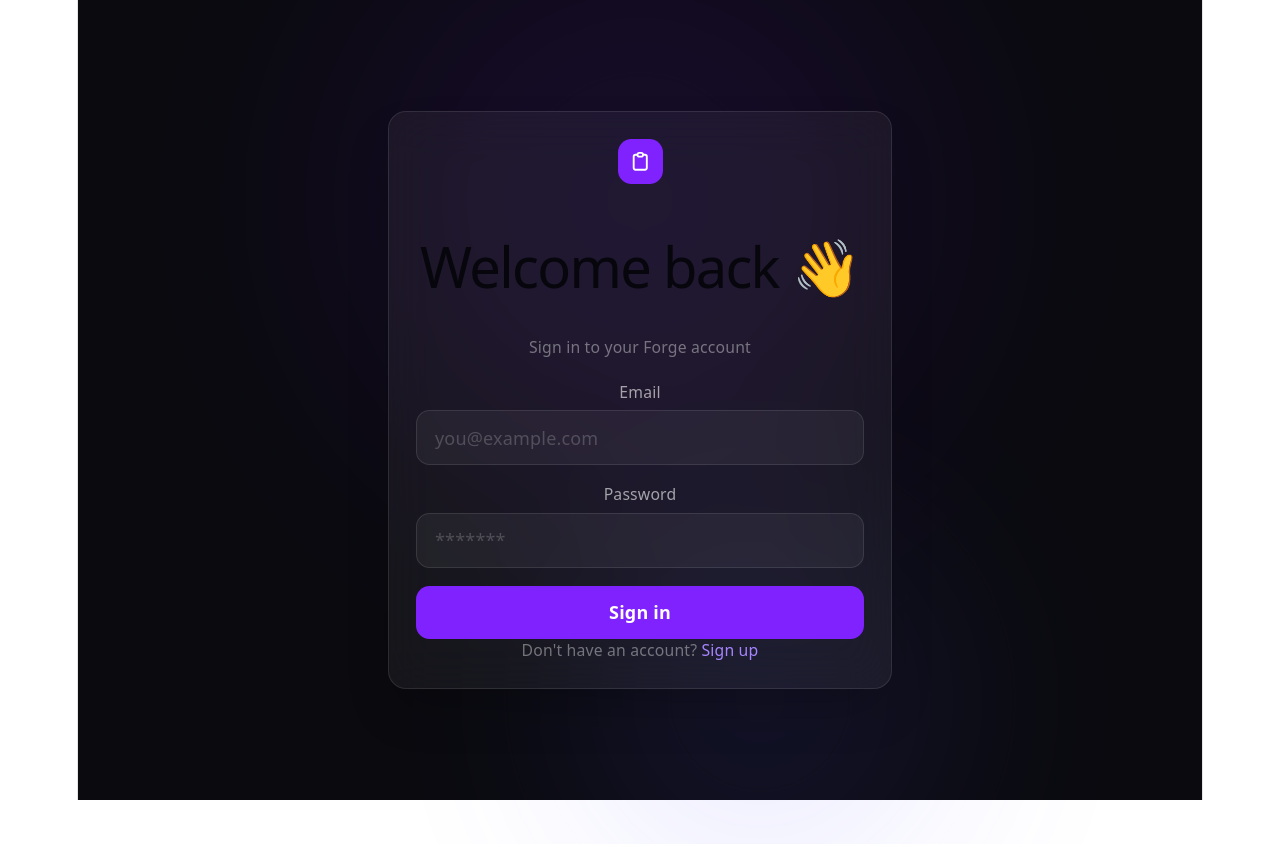
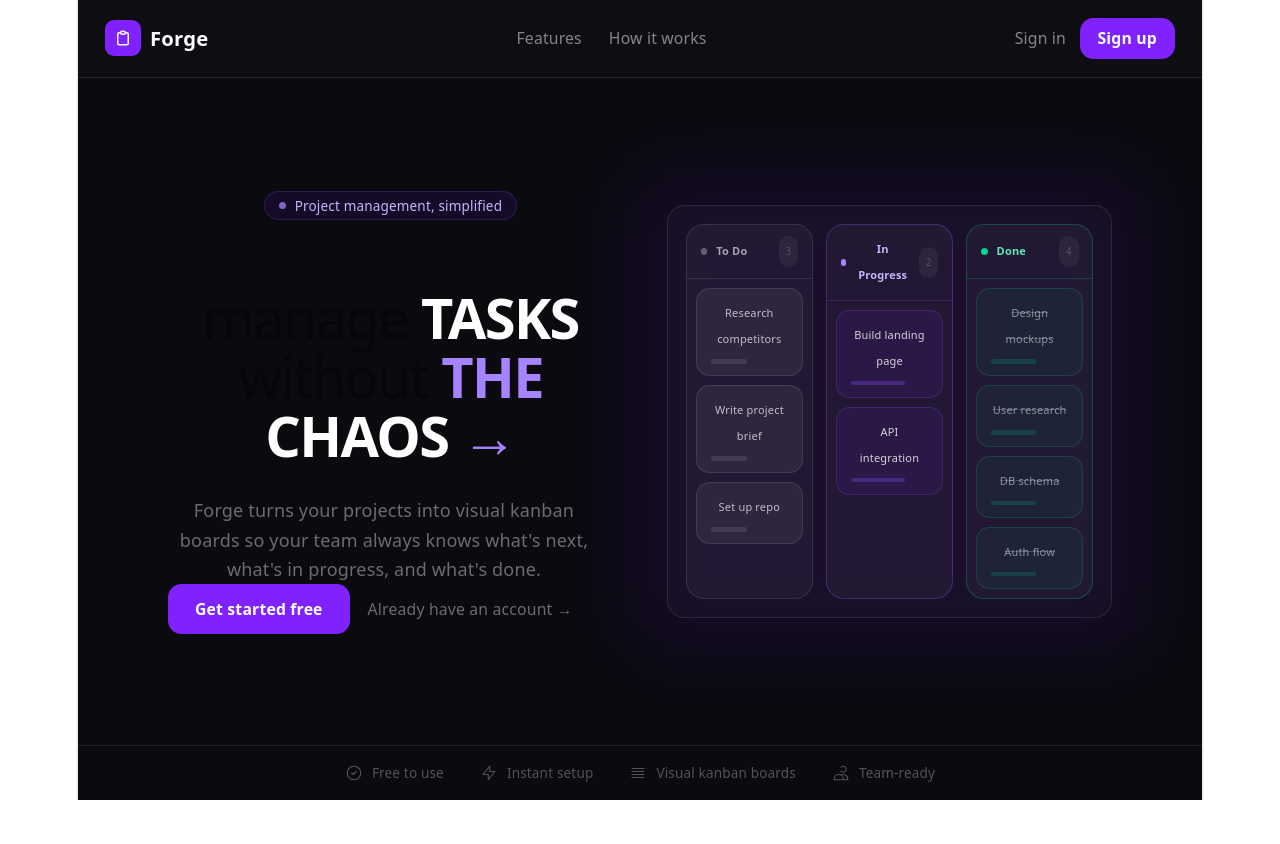
Before and after one commit to Quasheana226/pro-tasker-capstone, a React (Vite) app in the folder frontend/: page / in a window 1280 px wide. Before the commit this address led to /login. Shown: the top 844 px of the page. After the commit the page ends 800 px from the top, so only its background shows below. Built offline with nearby package versions, Linux system fonts and the light colour scheme; no server answers.

Commit message:
add hero landing page for unauthenticated users

```diff
--- a/frontend/src/App.tsx
+++ b/frontend/src/App.tsx
@@ -4,6 +4,7 @@
 import RegisterPage from './pages/RegisterPage';
 import Dashboard from './pages/DashboardPage';
 import ProjectPage from './pages/ProjectPage';
+import LandingPage from './pages/LandingPage';
 import { JSX } from 'react';
 
 
@@ -14,10 +15,11 @@
 };
 
 function App() {
+  const { user } = useAuth();
   return (
     <BrowserRouter>
       <Routes>
-        <Route path="/" element={<Navigate to="/dashboard" />} />
+        <Route path="/" element={user ? <Navigate to="/dashboard" /> : <LandingPage />} />
         <Route path="/login" element={<LoginPage />} />
         <Route path="/register" element={<RegisterPage />} />
         <Route
--- /dev/null
+++ b/frontend/src/pages/LandingPage.tsx
@@ -0,0 +1,177 @@
+import { useNavigate } from "react-router-dom";
+
+const KanbanPreview = () => (
+    <div className="flex gap-3 w-full max-w-md select-none">
+        {/* To Do */}
+        <div className="flex-1 bg-white/[0.04] border border-white/10 rounded-2xl overflow-hidden">
+            <div className="flex items-center gap-2 px-3 py-2.5 border-b border-white/10">
+                <span className="w-1.5 h-1.5 rounded-full bg-white/30" />
+                <span className="text-[11px] font-semibold text-white/60">To Do</span>
+                <span className="ml-auto text-[10px] text-white/20 bg-white/5 rounded-full px-1.5 py-0.5">3</span>
+            </div>
+            <div className="p-2 space-y-2">
+                {["Research competitors", "Write project brief", "Set up repo"].map(t => (
+                    <div key={t} className="bg-white/[0.06] border border-white/10 rounded-xl px-3 py-2.5">
+                        <p className="text-[11px] text-white/70 font-medium">{t}</p>
+                        <div className="mt-1.5 w-8 h-1 rounded-full bg-white/10" />
+                    </div>
+                ))}
+            </div>
+        </div>
+
+        {/* In Progress */}
+        <div className="flex-1 bg-white/[0.04] border border-violet-500/30 rounded-2xl overflow-hidden">
+            <div className="flex items-center gap-2 px-3 py-2.5 border-b border-violet-500/20">
+                <span className="w-1.5 h-1.5 rounded-full bg-violet-400" />
+                <span className="text-[11px] font-semibold text-violet-300">In Progress</span>
+                <span className="ml-auto text-[10px] text-white/20 bg-white/5 rounded-full px-1.5 py-0.5">2</span>
+            </div>
+            <div className="p-2 space-y-2">
+                {["Build landing page", "API integration"].map(t => (
+                    <div key={t} className="bg-violet-600/10 border border-violet-500/20 rounded-xl px-3 py-2.5">
+                        <p className="text-[11px] text-white/80 font-medium">{t}</p>
+                        <div className="mt-1.5 w-12 h-1 rounded-full bg-violet-500/30" />
+                    </div>
+                ))}
+            </div>
+        </div>
+
+        {/* Done */}
+        <div className="flex-1 bg-white/[0.04] border border-emerald-500/30 rounded-2xl overflow-hidden">
+            <div className="flex items-center gap-2 px-3 py-2.5 border-b border-emerald-500/20">
+                <span className="w-1.5 h-1.5 rounded-full bg-emerald-400" />
+                <span className="text-[11px] font-semibold text-emerald-300">Done</span>
+                <span className="ml-auto text-[10px] text-white/20 bg-white/5 rounded-full px-1.5 py-0.5">4</span>
+            </div>
+            <div className="p-2 space-y-2">
+                {["Design mockups", "User research", "DB schema", "Auth flow"].map(t => (
+                    <div key={t} className="bg-emerald-500/[0.07] border border-emerald-500/20 rounded-xl px-3 py-2.5">
+                        <p className="text-[11px] text-white/50 font-medium line-through decoration-white/20">{t}</p>
+                        <div className="mt-1.5 w-10 h-1 rounded-full bg-emerald-500/20" />
+                    </div>
+                ))}
+            </div>
+        </div>
+    </div>
+);
+
+const LandingPage = () => {
+    const navigate = useNavigate();
+
+    return (
+        <div className="min-h-screen bg-[#0a0a0f] text-white flex flex-col overflow-hidden">
+
+            {/* Nav */}
+            <nav className="sticky top-0 z-50 border-b border-white/10 px-6 py-4 flex items-center justify-between bg-[#0f0f13]/90 backdrop-blur-md">
+                <div className="flex items-center gap-2">
+                    <div className="w-8 h-8 rounded-lg bg-violet-600 flex items-center justify-center">
+                        <svg className="w-4 h-4 text-white" fill="none" stroke="currentColor" viewBox="0 0 24 24">
+                            <path strokeLinecap="round" strokeLinejoin="round" strokeWidth={2}
+                                d="M9 5H7a2 2 0 00-2 2v12a2 2 0 002 2h10a2 2 0 002-2V7a2 2 0 00-2-2h-2M9 5a2 2 0 002 2h2a2 2 0 002-2M9 5a2 2 0 012-2h2a2 2 0 012 2" />
+                        </svg>
+                    </div>
+                    <span className="font-bold text-lg">Forge</span>
+                </div>
+
+                <div className="flex items-center gap-6 text-sm text-white/50">
+                    <span className="hidden sm:block hover:text-white transition cursor-default">Features</span>
+                    <span className="hidden sm:block hover:text-white transition cursor-default">How it works</span>
+                </div>
+
+                <div className="flex items-center gap-3">
+                    <button
+                        onClick={() => navigate("/login")}
+                        className="text-sm text-white/50 hover:text-white transition"
+                    >
+                        Sign in
+                    </button>
+                    <button
+                        onClick={() => navigate("/register")}
+                        className="bg-violet-600 hover:bg-violet-500 text-white text-sm font-semibold px-4 py-2 rounded-xl transition"
+                    >
+                        Sign up
+                    </button>
+                </div>
+            </nav>
+
+            {/* Hero */}
+            <main className="flex-1 flex items-center px-6 sm:px-12 lg:px-20 py-16 gap-12">
+
+                {/* Left: copy */}
+                <div className="flex-1 min-w-0">
+                    {/* Badge */}
+                    <div className="inline-flex items-center gap-2 bg-violet-600/10 border border-violet-500/20 rounded-full px-3 py-1 text-xs text-violet-300 mb-8">
+                        <span className="w-1.5 h-1.5 rounded-full bg-violet-400 animate-pulse" />
+                        Project management, simplified
+                    </div>
+
+                    {/* Headline */}
+                    <h1 className="text-5xl sm:text-6xl lg:text-7xl leading-[1.05] font-light mb-6">
+                        manage{" "}
+                        <span className="font-black text-white">TASKS</span>
+                        <br />
+                        without{" "}
+                        <span className="font-black text-violet-400">THE</span>
+                        <br />
+                        <span className="font-black text-white">CHAOS</span>
+                        {" "}
+                        <span className="text-violet-400 font-black">→</span>
+                    </h1>
+
+                    {/* Sub-copy */}
+                    <p className="text-white/40 text-base max-w-sm leading-relaxed mb-10">
+                        Forge turns your projects into visual kanban boards so your team always knows what's next, what's in progress, and what's done.
+                    </p>
+
+                    {/* CTAs */}
+                    <div className="flex items-center gap-4">
+                        <button
+                            onClick={() => navigate("/register")}
+                            className="bg-violet-600 hover:bg-violet-500 text-white font-semibold px-6 py-3 rounded-xl transition text-sm"
+                        >
+                            Get started free
+                        </button>
+                        <button
+                            onClick={() => navigate("/login")}
+                            className="text-sm text-white/40 hover:text-white transition"
+                        >
+                            Already have an account →
+                        </button>
+                    </div>
+                </div>
+
+                {/* Right: kanban preview */}
+                <div className="hidden lg:flex flex-1 justify-center items-center">
+                    <div className="relative">
+                        {/* Glow */}
+                        <div className="absolute inset-0 -m-8 bg-violet-600/10 rounded-3xl blur-2xl" />
+                        <div className="relative border border-white/10 rounded-2xl p-4 bg-white/[0.02]">
+                            <KanbanPreview />
+                        </div>
+                    </div>
+                </div>
+            </main>
+
+            {/* Trust bar */}
+            <div className="border-t border-white/10 px-6 py-4">
+                <div className="max-w-3xl mx-auto flex flex-wrap items-center justify-center gap-8 text-white/30 text-xs">
+                    {[
+                        { icon: "M9 12l2 2 4-4m6 2a9 9 0 11-18 0 9 9 0 0118 0z", label: "Free to use" },
+                        { icon: "M13 10V3L4 14h7v7l9-11h-7z", label: "Instant setup" },
+                        { icon: "M4 6h16M4 10h16M4 14h16M4 18h16", label: "Visual kanban boards" },
+                        { icon: "M12 4.354a4 4 0 110 5.292M15 21H3v-1a6 6 0 0112 0v1zm0 0h6v-1a6 6 0 00-9-5.197", label: "Team-ready" },
+                    ].map(({ icon, label }) => (
+                        <div key={label} className="flex items-center gap-2">
+                            <svg className="w-4 h-4" fill="none" stroke="currentColor" viewBox="0 0 24 24">
+                                <path strokeLinecap="round" strokeLinejoin="round" strokeWidth={1.5} d={icon} />
+                            </svg>
+                            <span>{label}</span>
+                        </div>
+                    ))}
+                </div>
+            </div>
+        </div>
+    );
+};
+
+export default LandingPage;
```
